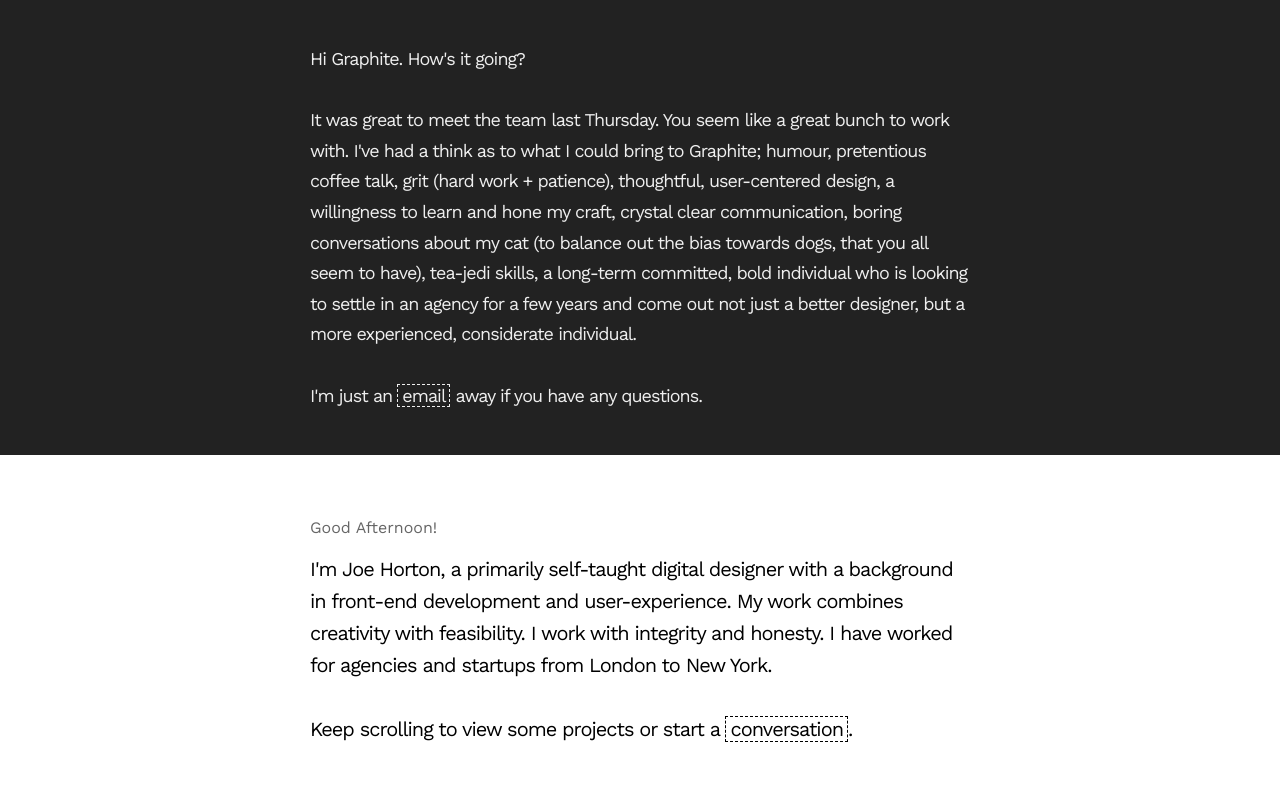
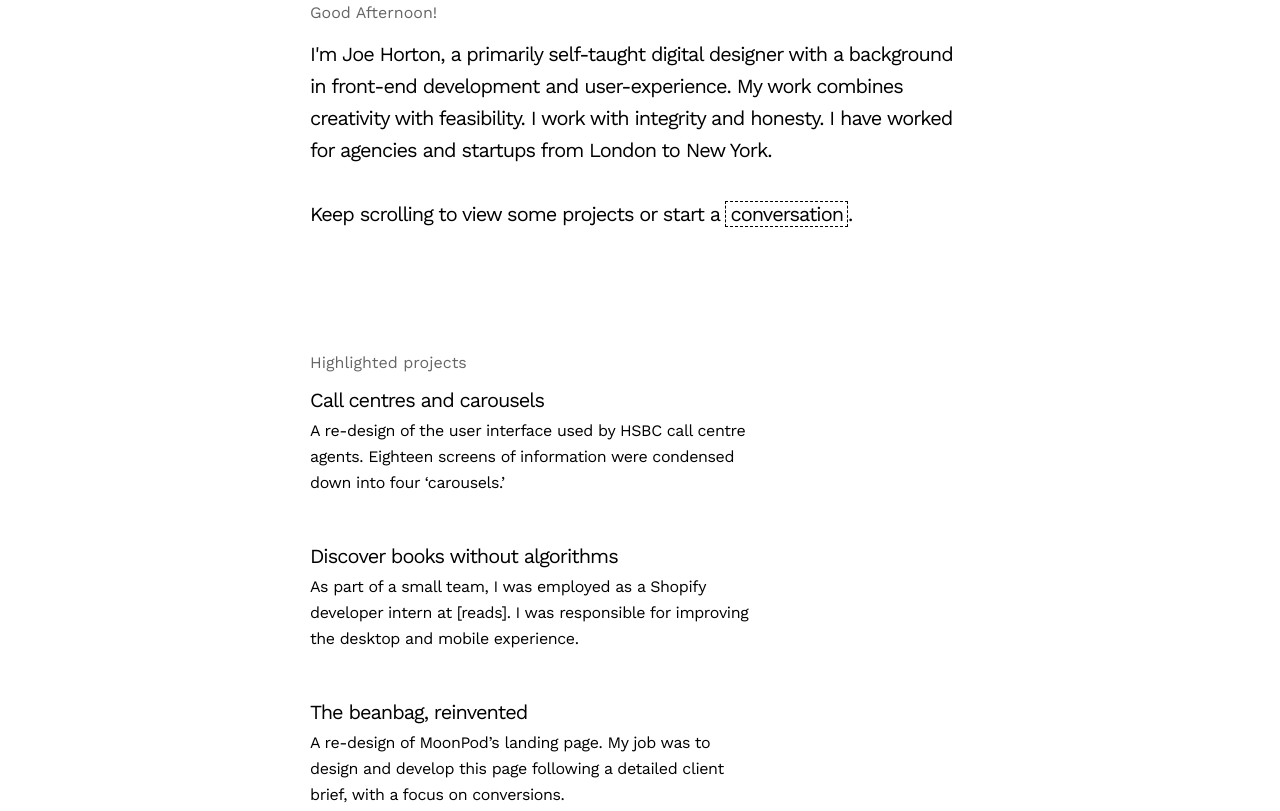
Before and after one commit to joeehorton/joeehorton.github.io, a plain HTML site: page index.html in a window 1280 px wide. Shown: the top 811 px of the page. Drawn offline with nearby package versions, Linux system fonts and the light colour scheme.

Commit message:
f*ck graphite

```diff
--- a/index.html
+++ b/index.html
@@ -31,11 +31,7 @@
 
   <div class="index-wrapper">
 
-    <section class="graphite">
-    <div class="copy">
-      <h1>Hi Graphite. How's it going? <br><br>It was great to meet the team last Thursday. You seem like a great bunch to work with. I've had a think as to what I could bring to Graphite; humour, pretentious coffee talk, grit (hard work + patience), thoughtful, user-centered design, a willingness to learn and hone my craft, crystal clear communication, boring conversations about my cat (to balance out the bias towards dogs, that you all seem to have), tea-jedi skills, a long-term committed, bold individual who is looking to settle in an agency for a few years and come out not just a better designer, but a more experienced, considerate individual. <br><br>I'm just an <a class="default" href="mailto:joe2264@me.com?subject=Hey,%20we've%20made%20a%20decision">email</a> away if you have any questions.   </h1>
-    </div>
-    </section>
+
 
     <section class="introduction">
       <div class="copy">
```
